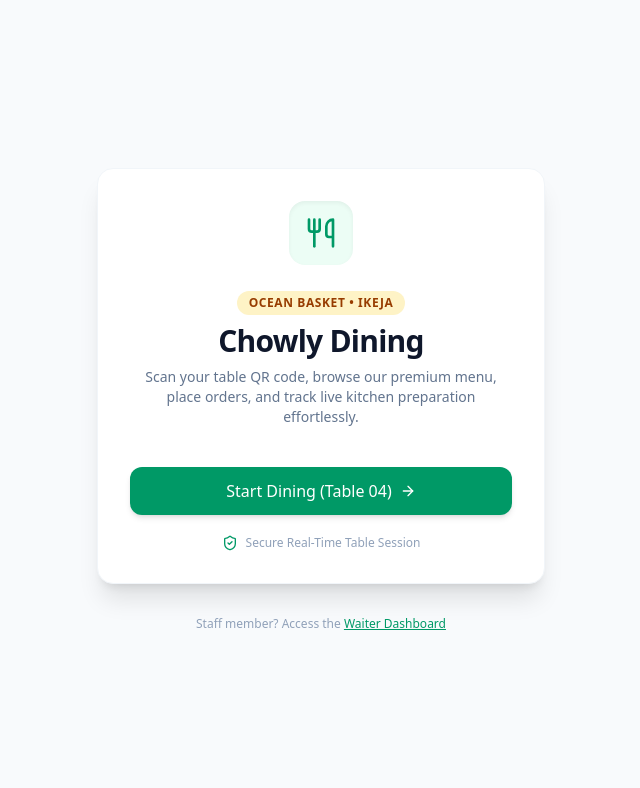
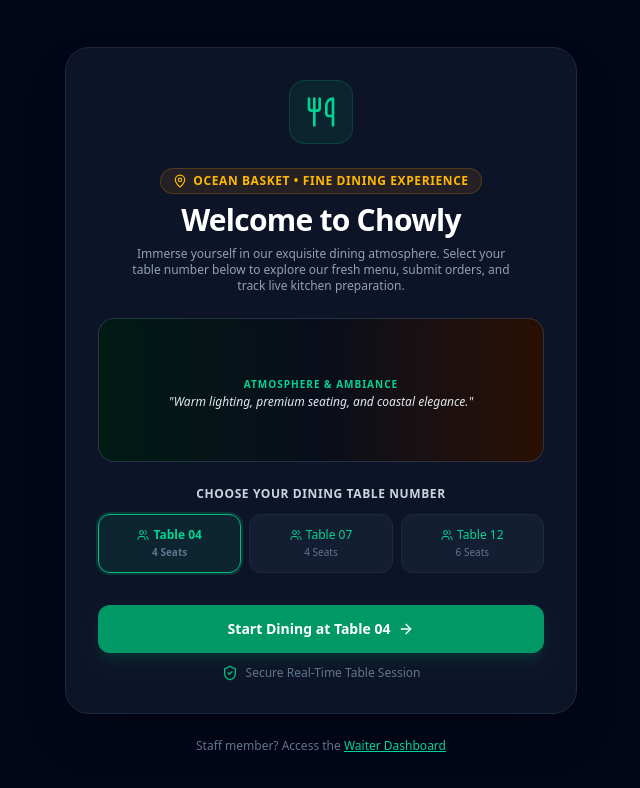
Before and after one commit to toyibahbadmus/chowly-app, a Next.js app: page / in a window 1280 px wide. Shown: the top 788 px of the page, without its empty margins (319-959 px from the left). Built offline with nearby package versions, Linux system fonts and the light colour scheme.

Commit message:
feat: design immersive restaurant welcome page with interactive table selection

```diff
--- a/src/app/page.tsx
+++ b/src/app/page.tsx
@@ -1,48 +1,99 @@
+'use client';
+
+import { useState } from 'react';
 import Link from 'next/link';
-import { Utensils, QrCode, ArrowRight, ShieldCheck } from 'lucide-react';
+import { Utensils, QrCode, ArrowRight, ShieldCheck, MapPin, Users } from 'lucide-react';
 
 export default function WelcomePage() {
+  const [selectedTable, setSelectedTable] = useState('TBL001');
+
+  // Available tables matching our database setup
+  const availableTables = [
+    { id: 'TBL001', number: 'Table 04', capacity: '4 Seats (Ikeja)' },
+    { id: 'TBL003', number: 'Table 07', capacity: '4 Seats (Ikeja)' },
+    { id: 'TBL002', number: 'Table 12', capacity: '6 Seats (Victoria Island)' },
+  ];
+
   return (
-    <main className="min-h-screen bg-slate-50 flex flex-col items-center justify-center p-4">
-      <div className="max-w-md w-full bg-white rounded-2xl shadow-xl border border-slate-100 p-8 text-center space-y-6">
+    <main className="min-h-screen bg-slate-950 flex flex-col items-center justify-center p-4 relative overflow-hidden">
 
-        {/* Brand Icon */}
-        <div className="mx-auto w-16 h-16 bg-emerald-50 rounded-2xl flex items-center justify-center text-emerald-600 shadow-inner">
+      {/* Background Ambience / Scenery Gradient Glow */}
+      <div className="absolute inset-0 opacity-25 bg-[radial-gradient(circle_at_top,_var(--tw-gradient-stops))] from-emerald-500 via-slate-900 to-slate-950 pointer-events-none" />
+
+      <div className="max-w-lg w-full bg-slate-900/90 backdrop-blur-md rounded-3xl shadow-2xl border border-slate-800 p-8 text-center space-y-6 relative z-10">
+
+        {/* Brand Icon Badge */}
+        <div className="mx-auto w-16 h-16 bg-emerald-500/10 border border-emerald-500/20 rounded-2xl flex items-center justify-center text-emerald-400 shadow-inner">
           <Utensils className="w-8 h-8" />
         </div>
 
         {/* Header Info */}
         <div className="space-y-2">
-          <span className="inline-block bg-amber-100 text-amber-800 text-xs font-semibold px-3 py-1 rounded-full uppercase tracking-wider">
-            Ocean Basket • Ikeja
-          </span>
-          <h1 className="text-3xl font-bold tracking-tight text-slate-900">Chowly Dining</h1>
-          <p className="text-sm text-slate-500">
-            Scan your table QR code, browse our premium menu, place orders, and track live kitchen preparation effortlessly.
+          <div className="inline-flex items-center gap-1.5 bg-amber-500/10 border border-amber-500/20 text-amber-400 text-xs font-semibold px-3 py-1 rounded-full uppercase tracking-wider">
+            <MapPin className="w-3.5 h-3.5" /> Ocean Basket • Fine Dining Experience
+          </div>
+          <h1 className="text-3xl font-extrabold tracking-tight text-white">Welcome to Chowly</h1>
+          <p className="text-xs text-slate-400 max-w-sm mx-auto">
+            Immerse yourself in our exquisite dining atmosphere. Select your table number below to explore our fresh menu, submit orders, and track live kitchen preparation.
           </p>
         </div>
 
-        {/* Action Form / Button */}
-        <div className="pt-4 space-y-3">
+        {/* Scenery Preview Frame */}
+        <div className="relative h-36 rounded-2xl overflow-hidden border border-slate-700/60 shadow-inner flex items-center justify-center bg-gradient-to-r from-emerald-950 via-slate-900 to-amber-950">
+          <div className="absolute inset-0 bg-black/40" />
+          <div className="relative z-10 space-y-1 p-4 text-center">
+            <span className="text-[10px] uppercase tracking-widest text-emerald-400 font-bold">Atmosphere & Ambiance</span>
+            <p className="text-xs font-medium text-slate-200 italic">"Warm lighting, premium seating, and coastal elegance."</p>
+          </div>
+        </div>
+
+        {/* Table Selection Section */}
+        <div className="space-y-3 text-left">
+          <label className="block text-xs font-semibold text-slate-300 uppercase tracking-wider text-center">
+            Choose Your Dining Table Number
+          </label>
+          <div className="grid grid-cols-3 gap-2">
+            {availableTables.map((tbl) => (
+              <button
+                key={tbl.id}
+                type="button"
+                onClick={() => setSelectedTable(tbl.id)}
+                className={`p-3 rounded-xl border text-center transition-all cursor-pointer flex flex-col items-center justify-center gap-0.5 ${
+                  selectedTable === tbl.id
+                    ? 'border-emerald-500 bg-emerald-500/10 text-white font-bold ring-2 ring-emerald-500/20'
+                    : 'border-slate-800 bg-slate-800/50 hover:bg-slate-800 text-slate-400 font-medium'
+                }`}
+              >
+                <span className="text-xs text-emerald-400 flex items-center gap-1">
+                  <Users className="w-3 h-3" /> {tbl.number}
+                </span>
+                <span className="text-[10px] text-slate-500">{tbl.capacity.split(' ')[0]} Seats</span>
+              </button>
+            ))}
+          </div>
+        </div>
+
+        {/* Action Button */}
+        <div className="pt-2">
           <Link
-            href="/menu?table=TBL001&session=SES001"
-            className="w-full flex items-center justify-center gap-2 bg-emerald-600 hover:bg-emerald-700 text-white font-medium py-3 px-4 rounded-xl shadow-md transition-all duration-200"
+            href={`/menu?table=${selectedTable}&session=SES001`}
+            className="w-full flex items-center justify-center gap-2 bg-emerald-600 hover:bg-emerald-500 text-white font-semibold py-3.5 px-4 rounded-xl shadow-lg shadow-emerald-900/40 transition-all duration-200 text-sm cursor-pointer"
           >
-            <span>Start Dining (Table 04)</span>
+            <span>Start Dining at {selectedTable === 'TBL002' ? 'Table 12' : selectedTable === 'TBL003' ? 'Table 07' : 'Table 04'}</span>
             <ArrowRight className="w-4 h-4" />
           </Link>
 
-          <div className="flex items-center justify-center gap-2 text-xs text-slate-400 pt-2">
-            <ShieldCheck className="w-4 h-4 text-emerald-600" />
+          <div className="flex items-center justify-center gap-2 text-xs text-slate-500 pt-3">
+            <ShieldCheck className="w-4 h-4 text-emerald-500" />
             <span>Secure Real-Time Table Session</span>
           </div>
         </div>
 
       </div>
 
-      {/* Footer Role Switch Hint */}
-      <footer className="mt-8 text-center text-xs text-slate-400">
-        Staff member? Access the <Link href="/waiter" className="text-emerald-600 underline font-medium">Waiter Dashboard</Link>
+      {/* Footer Waiter Role Switch Hint */}
+      <footer className="mt-6 text-center text-xs text-slate-500 relative z-10">
+        Staff member? Access the <Link href="/waiter" className="text-emerald-400 underline font-medium hover:text-emerald-300">Waiter Dashboard</Link>
       </footer>
     </main>
   );
```
